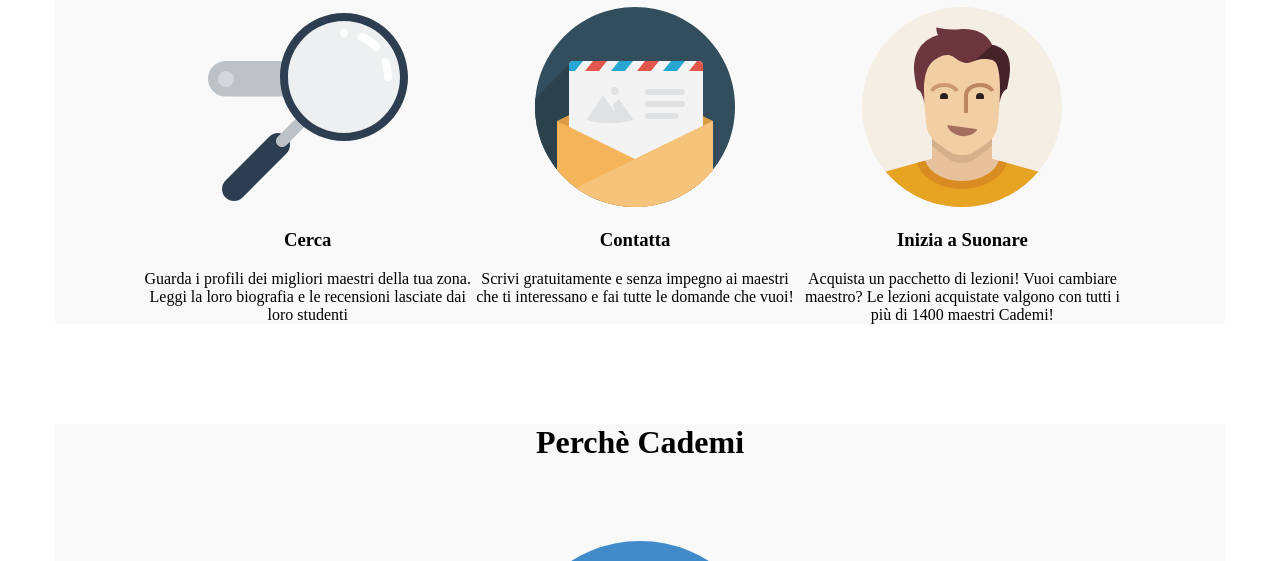
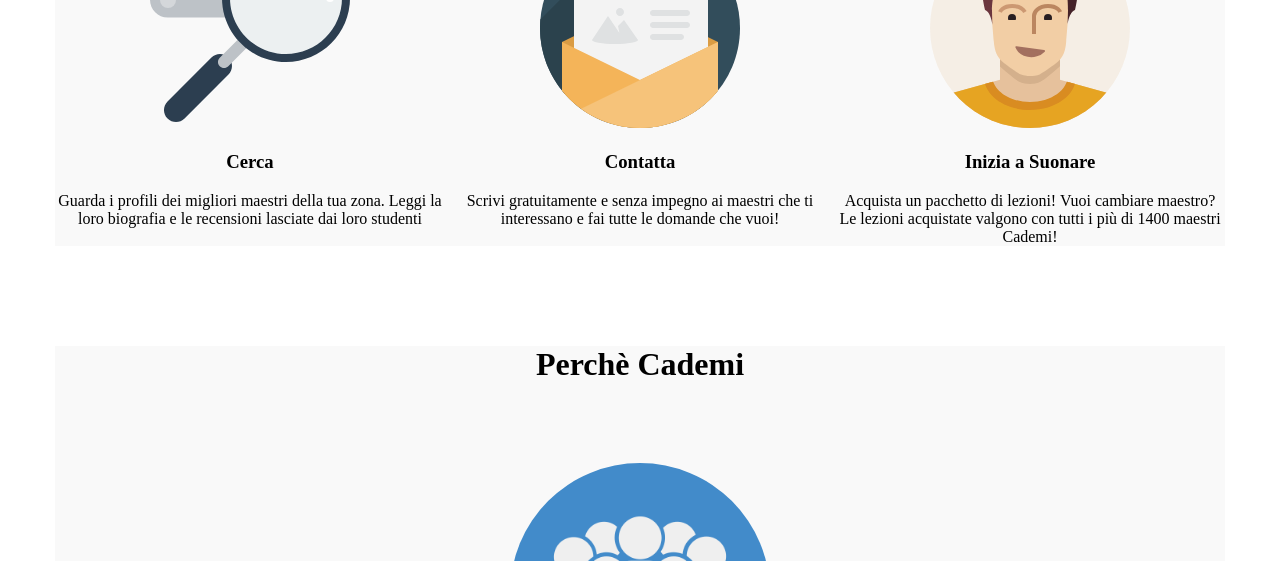
Before and after one commit to SabrinaCunsolo/html-css-resp-wannabe-12bool, a plain HTML site: page index.html in a window 1280 px wide. Shown: the part 539-1100 px from the top of the page. Drawn offline with Linux system fonts and the light colour scheme.

Commit message:
seconda parte esercizio

```diff
--- a/index.html
+++ b/index.html
@@ -25,24 +25,24 @@
     </div>
 
     <div id="steps" class="container grey">
-      <div class="row">
-        <h1>Come Funziona</h1>
-        <div class="left">
+        <div class="col-xs-12">
+            <h1>Come Funziona</h1>
+        </div>
+        <div class="col-xs-12 col-md-4">
           <img src="img/search.svg" alt="">
           <h3>Cerca</h3>
           Guarda i profili dei migliori maestri della tua zona. Leggi la loro biografia e le recensioni lasciate dai loro studenti
         </div>
-        <div class="central">
+        <div class="col-xs-12 col-md-4">
           <img src="img/letter.svg" alt="">
           <h3>Contatta</h3>
           Scrivi gratuitamente e senza impegno ai maestri che ti interessano e fai tutte le domande che vuoi!
         </div>
-        <div class="right">
+        <div class="col-xs-12 col-md-4">
           <img src="img/male.svg" alt="">
           <h3>Inizia a Suonare</h3>
           Acquista un pacchetto di lezioni! Vuoi cambiare maestro? Le lezioni acquistate valgono con tutti i più di 1400 maestri Cademi!
         </div>
-      </div>
     </div>
 
     <div id="why" class="container grey">
```
